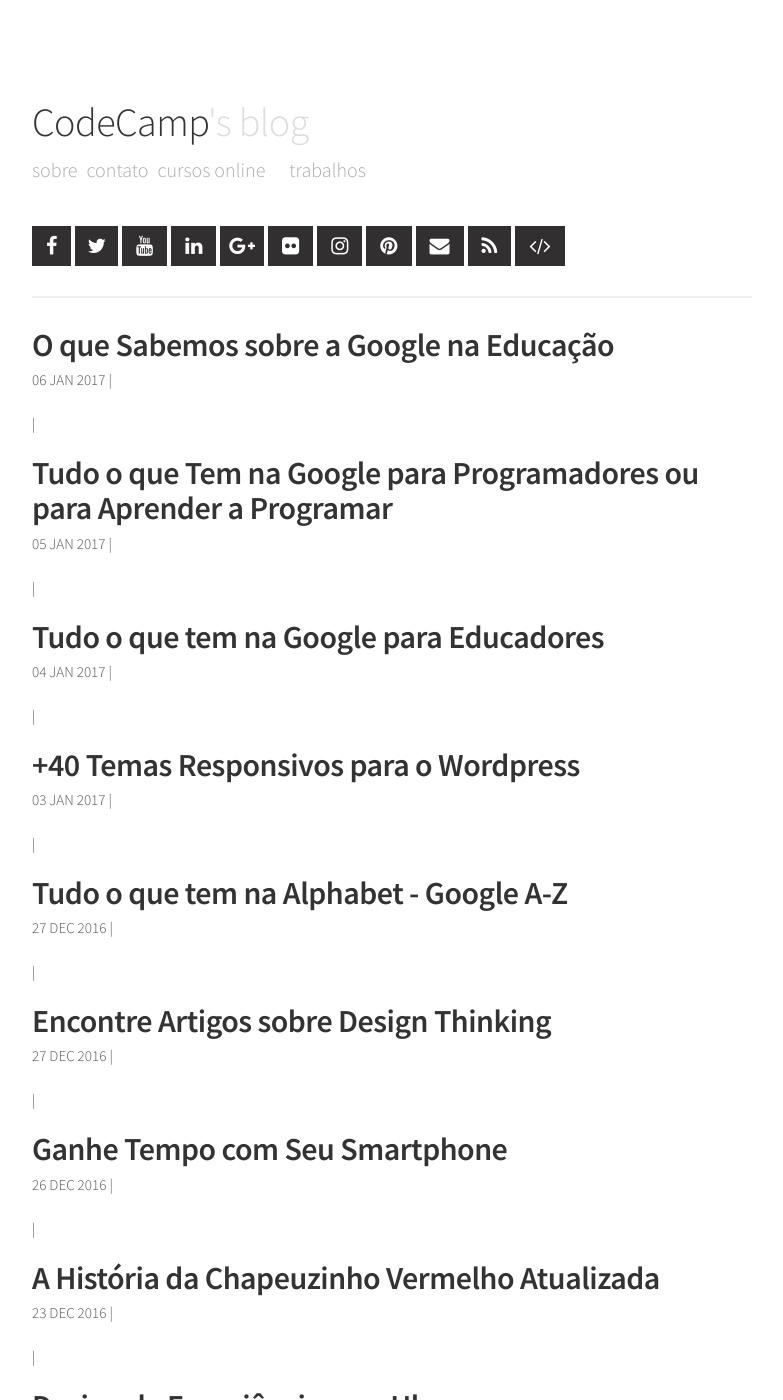
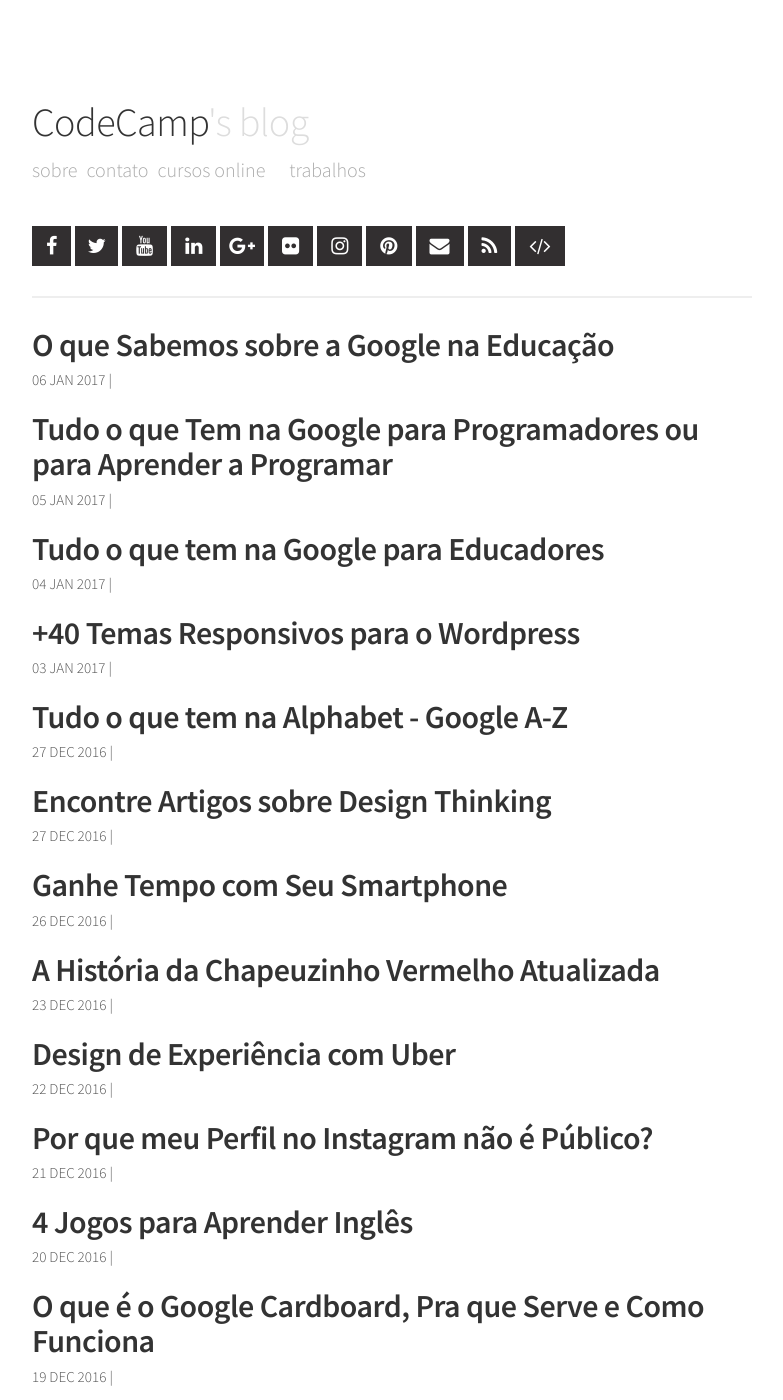
Before and after one commit to snvas/snvas.github.io, a Jekyll site: the page built from index.html, in a window 1280 px wide and 1400 px high. Shown: the whole window, without its empty margins (248-1031 px from the left). Built offline with Jekyll 4.4.1, drawn with Linux system fonts in a browser that asks for light colours; nearby versions of some CDN libraries; some of the changed text lies outside the part shown.

Commit message:
tirar tempo

```diff
--- a/index.html
+++ b/index.html
@@ -22,11 +22,9 @@
           <a href="{{ site.baseurl }}{{ post.url }}">{{ post.title }}</a>
         </h2>
         <div class="list-post-date">
-          <time>{{ post.date | date_to_string }}</time>  <span class="reading-time"> | {{minutesText}}</span>
+          <time>{{ post.date | date_to_string }}</time>
+          <span class="reading-time"> | {{minutesText}}</span>
         </div>
-        <div class="list-post-date">
-          <time>{{ page.date | date_to_string }}</time>
-      <span class="reading-time"> | {{minutesText}}</span>
       </div>
     {% endfor %}
   {% endif %}
@@ -48,15 +46,15 @@
   {% assign t = tag | first %}
   {% assign posts = tag | last %}
   <div class="blog-list-container hidden" id="{{ t }}-container">
-    <ul class="blog-list">
+    <div class="list-item">
       {% for post in posts %}
         {% if post.tags contains t %}
-          <li>
+          <h3 class="list-post-title">
             <a href="{{ post.url }}">{{ post.title }}</a>
-          </li>
+          </h3>
         {% endif %}
       {% endfor %}
-    </ul>
+    </div>
 
     {% assign numPosts = posts | size %}
     {% if numPosts == 1 %}
```
